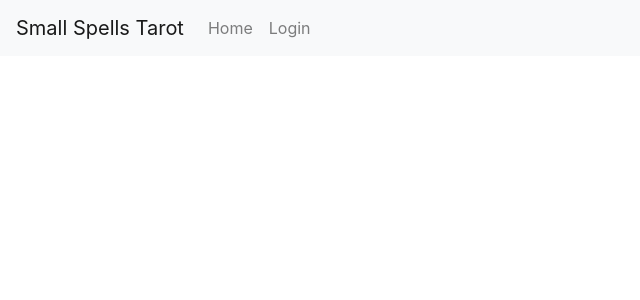
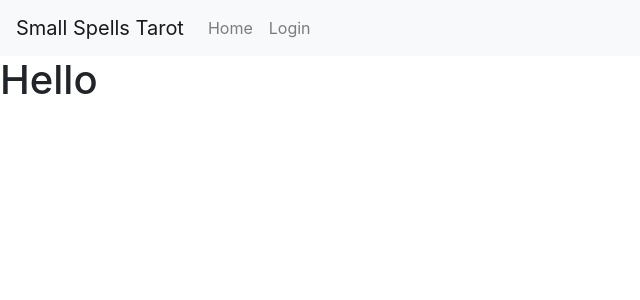
Before and after one commit to LeahESc/tarot-frontend, a React (Create React App) app: page /home in a window 1280 px wide. Shown: the top 300 px of the page, without its empty margins (0-640 px from the left). Built offline with nearby package versions, Linux system fonts and the light colour scheme; no server answers.

Commit message:
user data does not persist to app.js state

```diff
--- a/src/App.js
+++ b/src/App.js
@@ -5,6 +5,7 @@ import Header from './components/Header/Header'
 import Signup from './components/Registration/Signup'
 import Home from './components/Home'
 import Login from './components/Registration/Login'
+import UserHome from './components/User/UserHome'
 
 const App = () => {
 
@@ -50,6 +51,7 @@ const App = () => {
         <Route exact path="/" component={Home}/>
         <Route exact path="/login" render={(props) => (<Login {...props} handleLogin={handleLogin} />)} />
         <Route exact path="/signup" render={(props) => (<Signup {...props} handleLogin={handleLogin} />)} />
+        <Route exact path="/home" render={(props) => (<UserHome {...props} user={state.user}/>)} />
       </Router>
       </>
 
--- a/src/components/Registration/Login.js
+++ b/src/components/Registration/Login.js
@@ -58,7 +58,7 @@ const Login = (props) => {
 
 
     const redirectToHome = () => {
-        props.history.push('/');
+        props.history.push('/home');
     }
 
     return (
--- a/src/components/Registration/Signup.js
+++ b/src/components/Registration/Signup.js
@@ -66,7 +66,7 @@ const Signup = (props) => {
 
     const redirectToHome = () => {
         // props.updateTitle('Home')
-        props.history.push('/');
+        props.history.push('/home');
     }
 
     return (
--- /dev/null
+++ b/src/components/User/UserHome.js
@@ -0,0 +1,11 @@
+import React from 'react'
+
+const UserHome = (props) => {
+    return (
+        <div>
+            <h1> Hello {props.user.username}</h1>
+        </div>
+    )
+}
+
+export default UserHome
```
